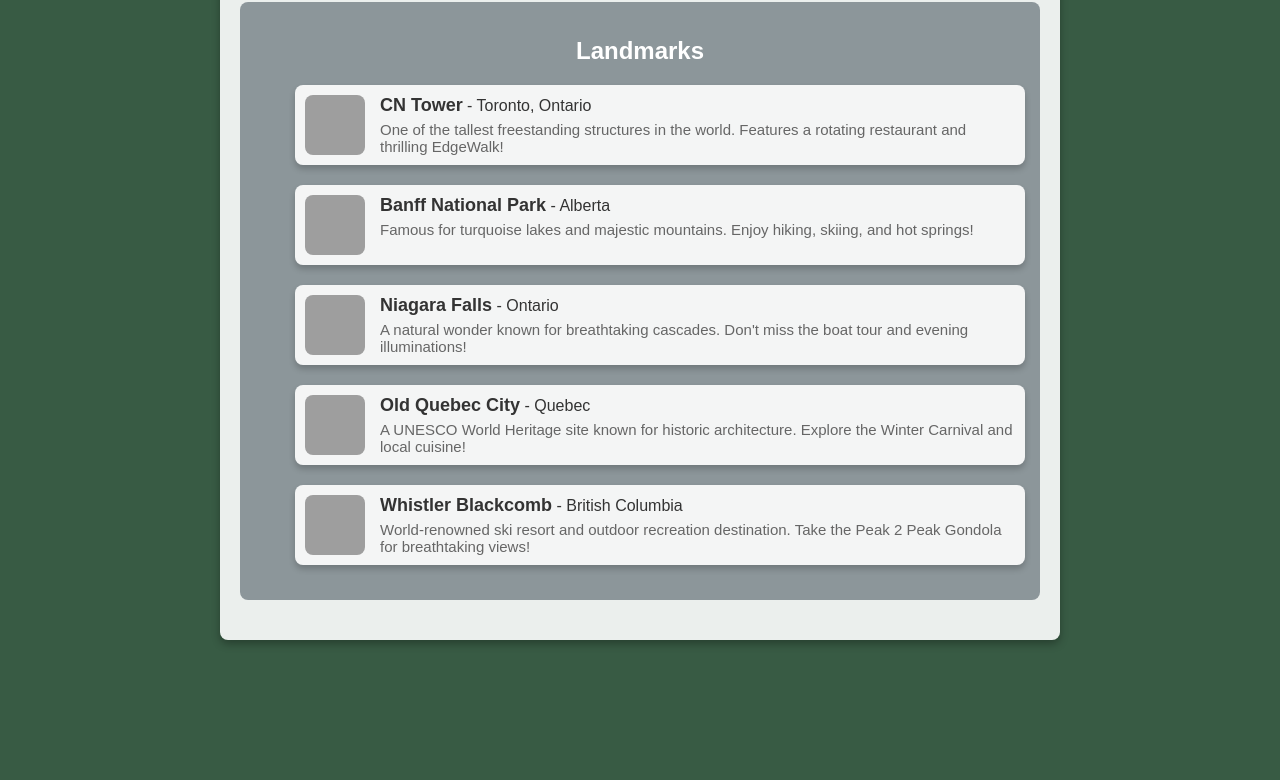
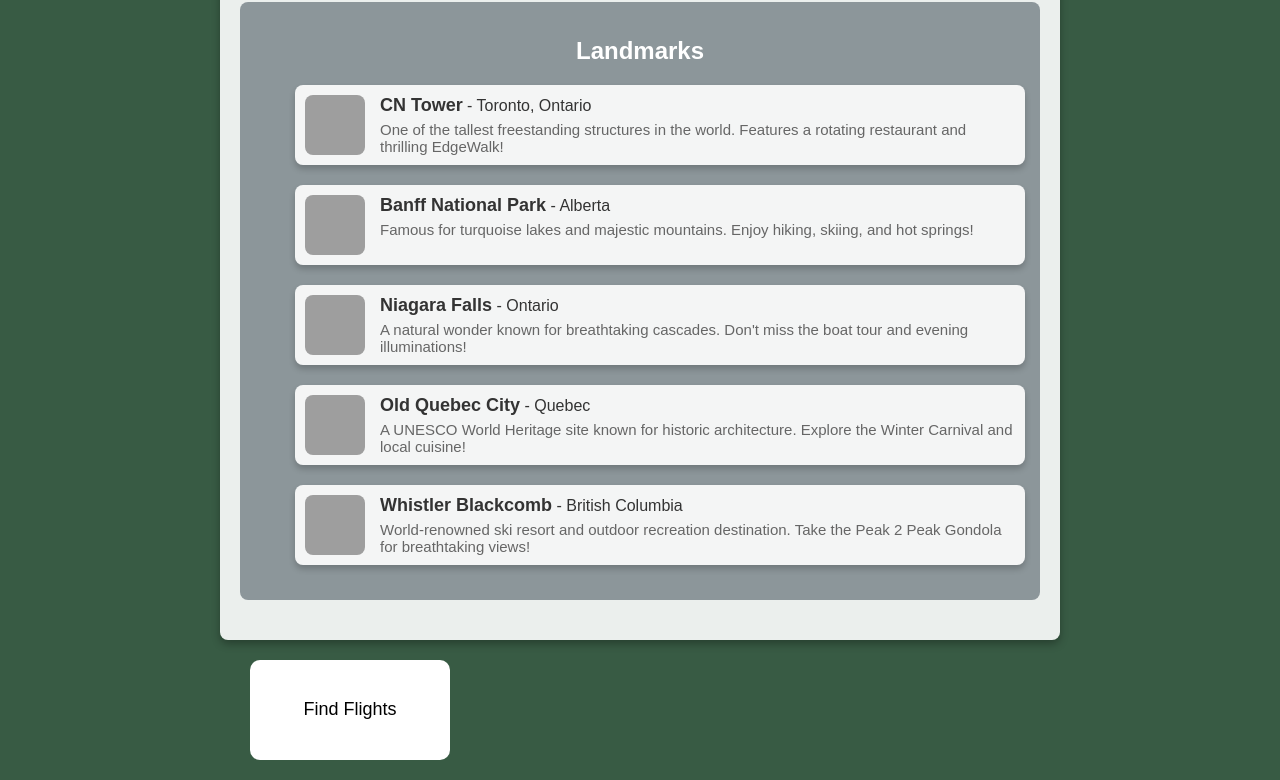
Before and after one commit to KasenS1230/ContinentExplorer, a plain HTML site: page canada.html in a window 1280 px wide. Shown: the part 194-974 px from the top of the page. Before the commit the page ends 854 px from the top, so only its background shows below. Drawn offline with Linux system fonts and the light colour scheme; grey boxes are pictures that could not be loaded.

Commit message:
added flight to each page

```diff
--- a/canada.html
+++ b/canada.html
@@ -13,7 +13,7 @@
             color: #333;
         }
 
-        /* xtra comment */
+
 
         /* Navigation styles */
         .nav-container {
@@ -71,6 +71,34 @@
             border-radius: 8px;
             box-shadow: 0 4px 8px rgba(0, 0, 0, 0.3);
         }
+
+
+        .flight-box {
+    width: 200px; /* Adjust as needed */
+    height: 100px; /* Adjust as needed */
+    background-color: white; /* Change background color */
+    color: white; /* Text color */
+    display: flex;
+    align-items: center;
+    justify-content: center;
+    border-radius: 10px; /* Rounded corners */
+    text-decoration: none; /* Remove underline */
+    margin: 20px; /* Space around the box */
+    margin-left: 250px;
+}
+
+.flight-box a {
+    color: rgb(0, 0, 0); /* Text color */
+    font-size: 18px; /* Font size */
+    text-decoration: none;
+}
+
+
+
+
+
+
+
 
         .category-box {
             background: rgba(117, 128, 134, 0.8);
@@ -302,4 +330,14 @@
         }
     </script>
 </body>
+
+<div class="flight-box">
+    <a href="flights.html" target="_blank">Find Flights</a>
+</div>
+
+
+
+
+
+
 </html>
```
Also changed, not shown: flights.html (added, +53 -0 lines), mexico.html (+33 -0 lines), usa.html (+32 -0 lines).
